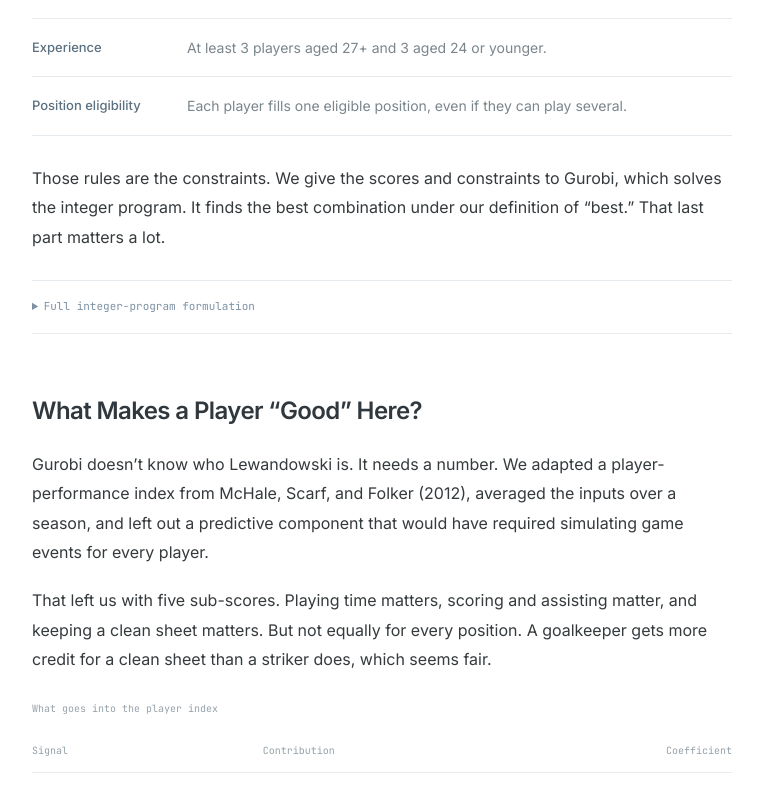
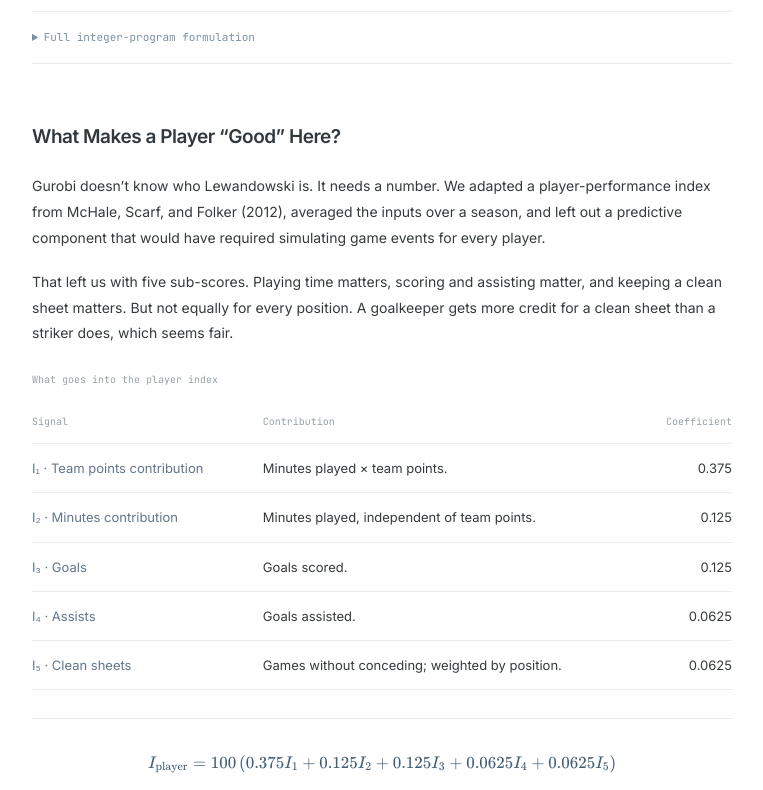
Before and after one commit to svalenci13/portfolio, a Next.js app: page /projects/soccer-optimization in a window 1280 px wide. Shown: the part 2566-3356 px from the top of the page, without its empty margins (298-1061 px from the left). Built offline with nearby package versions, Linux system fonts and the light colour scheme; a web font is replaced by a local one.

Commit message:
Reduce case-study typography to match homepage scale

```diff
--- a/src/app/globals.css
+++ b/src/app/globals.css
@@ -291,3 +291,17 @@ body:has(.portfolio-home) { overflow: hidden; }
   .portfolio-home .spotify-player, .portfolio-home .spotify-line { margin-top: 24px; }
   .portfolio-home .portfolio-footer { margin-top: 25px; padding-top: 16px; row-gap: 10px; }
 }
+
+/* Keep the case-study type scale closer to the compact homepage. */
+.soccer-article { font-size: 14px; line-height: 1.85; }
+.article-hero h1 { font-size: clamp(29px, 4vw, 40px); letter-spacing: -.045em; }
+.article-deck { font-size: 15px; line-height: 1.8; }
+.article-section h2 { font-size: 19px; }
+.article-section h3 { font-size: 14px; }
+.report-takeaway p { font-size: 14px; }
+.report-rule-list strong { font-size: 14px; }
+.report-rule-list p, .model-constraints dd, .report-details-body, .report-player-note p { font-size: 13px; }
+.typeset-equation { font-size: 19px; }
+.compact-equation { font-size: 14px; }
+.article-at-a-glance strong { font-size: 13px; }
+@media (max-width: 600px) { .soccer-article { font-size: 13px; } .article-deck { font-size: 14px; } .article-section h2 { font-size: 18px; } .compact-equation { font-size: 12px; } }
```
